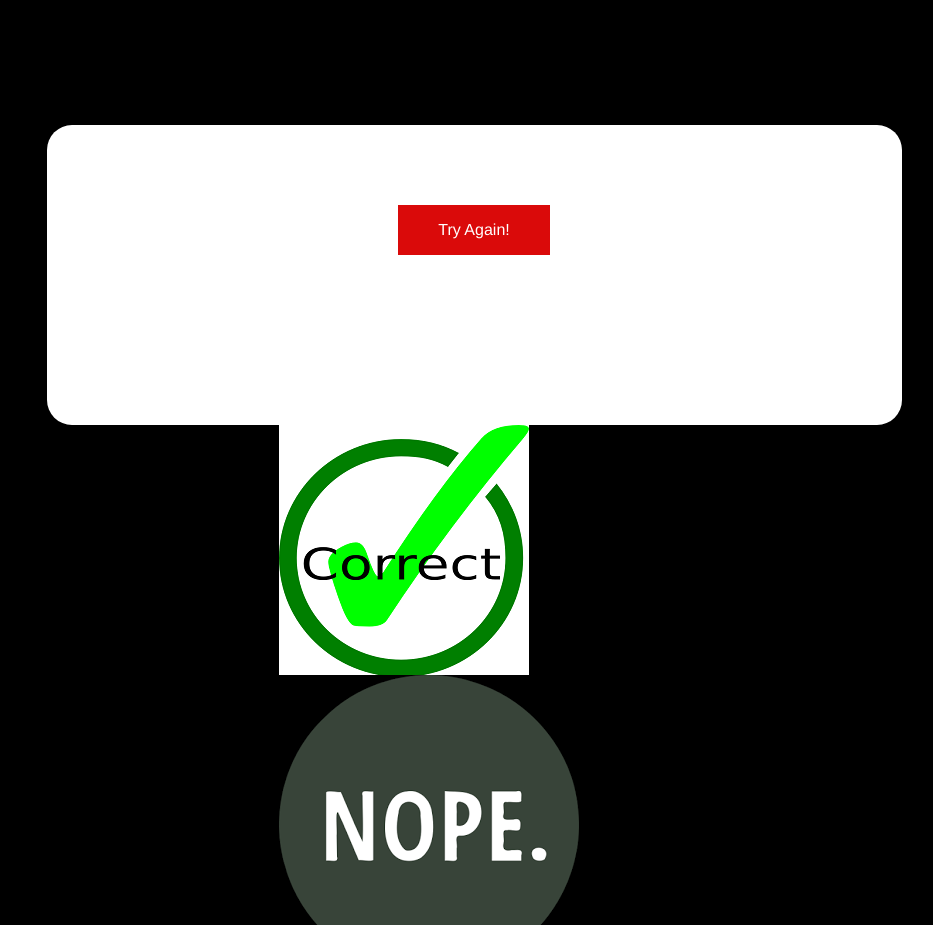
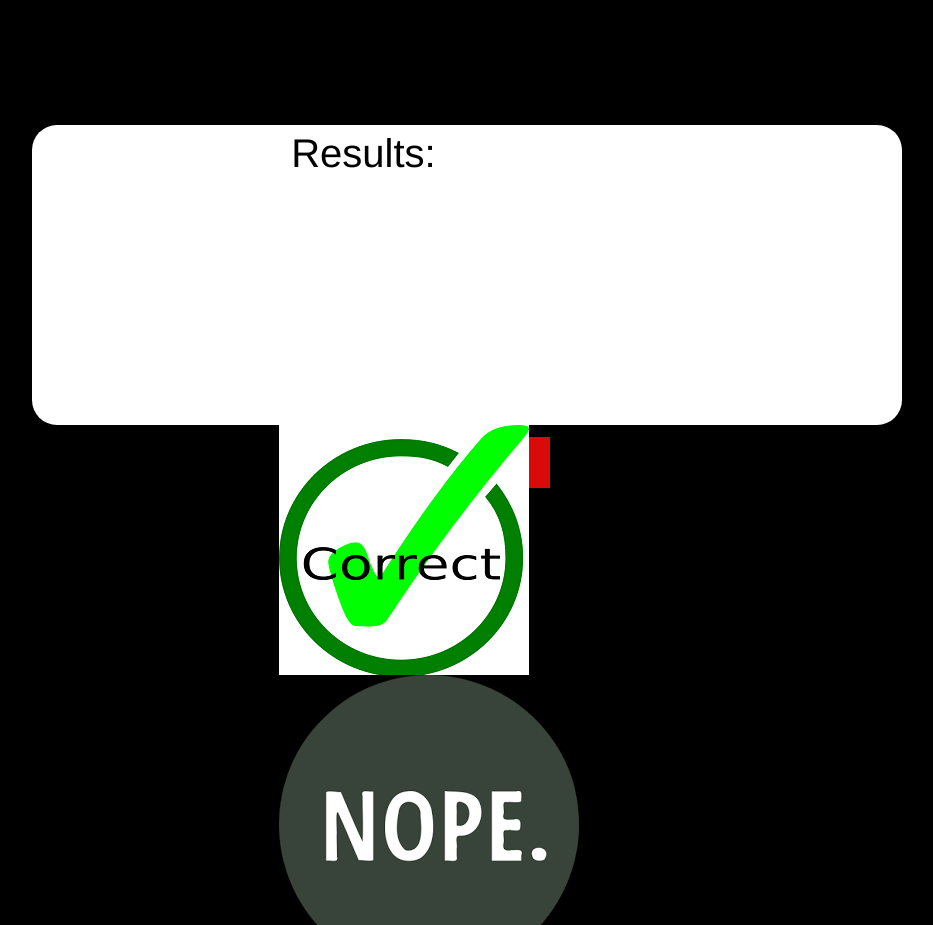
Before and after one commit to rkrug5/quiz2, a plain HTML site: page index.html in a window 1280 px wide. Shown: the part 920-1845 px from the top of the page, without its empty margins (166-1099 px from the left). Drawn offline with nearby package versions, Linux system fonts and the light colour scheme; a web font is replaced by a local one.

Commit message:
wrong style folder

```diff
--- a/assets/css/style.css
+++ b/assets/css/style.css
@@ -64,9 +64,20 @@ color: white;
 	height: 300px;
 	width: 75%;
 	background-color: white;
-	color:white;
+	/* color:black; */
 	font-size: 40px;
 	text-align: center;
+	margin: auto;
+}
+
+#results2 {
+	border-radius: 25px;
+	height: 300px;
+	width: 75%;
+	background-color: white;
+	color:black;
+	font-size: 40px;
+	/* text-align: center; */
 	margin: auto;
 }
 
@@ -119,18 +130,17 @@ height: 60px;
 
 #results2 {
 	/* margin-bottom: 100px; */
-	/* color:black; */
+	color:black;
 }
 
-#results3 {
-	/* color:black; */
-}
 
 #score {
+	color:black;
 	font-size: 40px;
 }
 
 #incorrect {
+	color:black;
 	font-size: 20px;
 }
 
--- a/index.html
+++ b/index.html
@@ -73,7 +73,7 @@
 		<div class="row" id="results">
 			<div class="row">
 				<div class="col-sm-8 col-sm-offset-2" id="results2">
-					<p id="results3">Results:</p>
+					<p>Results:</p>
 
 					<p id="score"></p>
 
```
